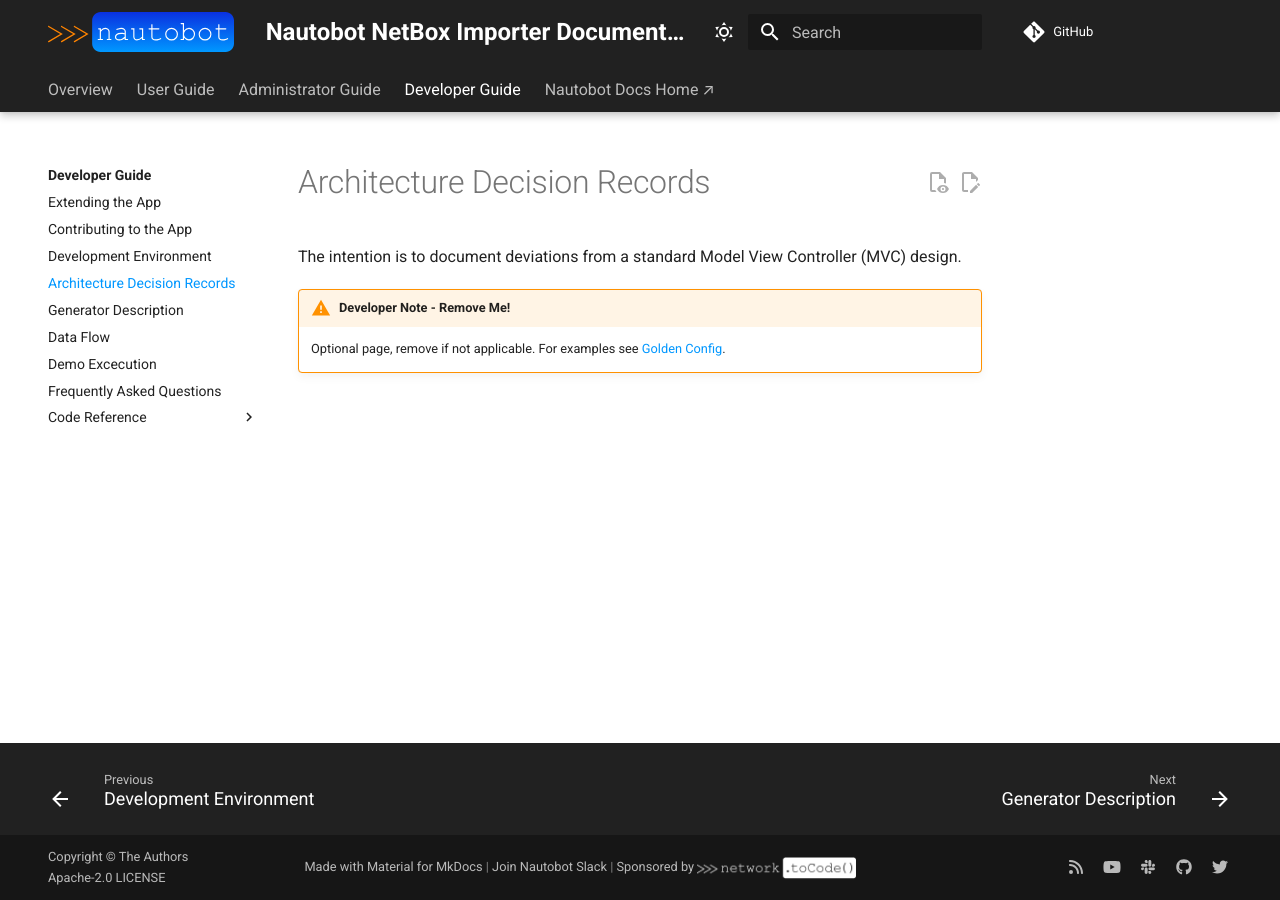
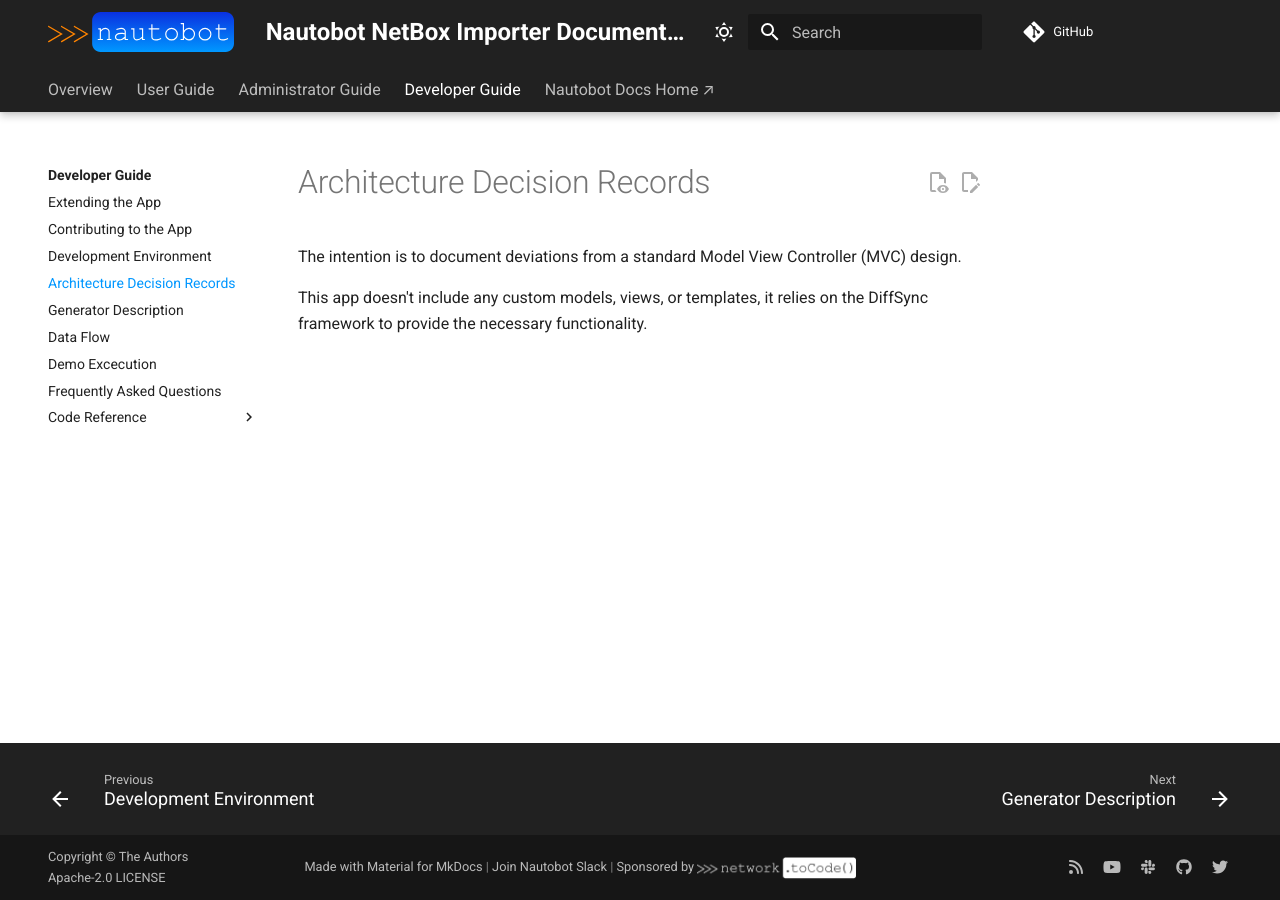
Before and after one commit to nautobot/nautobot-app-netbox-importer, an MkDocs documentation site: the page built from docs/dev/arch_decision.md, in a window 1280 px wide. Built offline with MkDocs 1.6.1 and Material for MkDocs 9.7.7, drawn with Linux system fonts in a browser that asks for light colours; comment, search, counter and statistics services are not loaded.

Commit message:
fix bad merge

```diff
--- a/docs/dev/arch_decision.md
+++ b/docs/dev/arch_decision.md
@@ -2,6 +2,4 @@
 
 The intention is to document deviations from a standard Model View Controller (MVC) design.
 
-!!! warning "Developer Note - Remove Me!"
-    Optional page, remove if not applicable.
-    For examples see [Golden Config](https://github.com/nautobot/nautobot-app-golden-config/blob/develop/docs/dev/arch_decision.md).
+This app doesn't include any custom models, views, or templates, it relies on the DiffSync framework to provide the necessary functionality.
--- a/tasks.py
+++ b/tasks.py
@@ -266,7 +266,6 @@ def lock(context, check=False, constrain_nautobot_ver=False, constrain_python_ve
         if constrain_python_ver:
             command += f" --python {context.nautobot_netbox_importer.python_ver}"
         try:
-            run_command(context, command, hide=True)
             output = run_command(context, command, hide=True)
             print(output.stdout, end="")
             print(output.stderr, file=sys.stderr, end="")
```
Also changed, not shown: README.md (+1 -1 lines), 1 other file.
